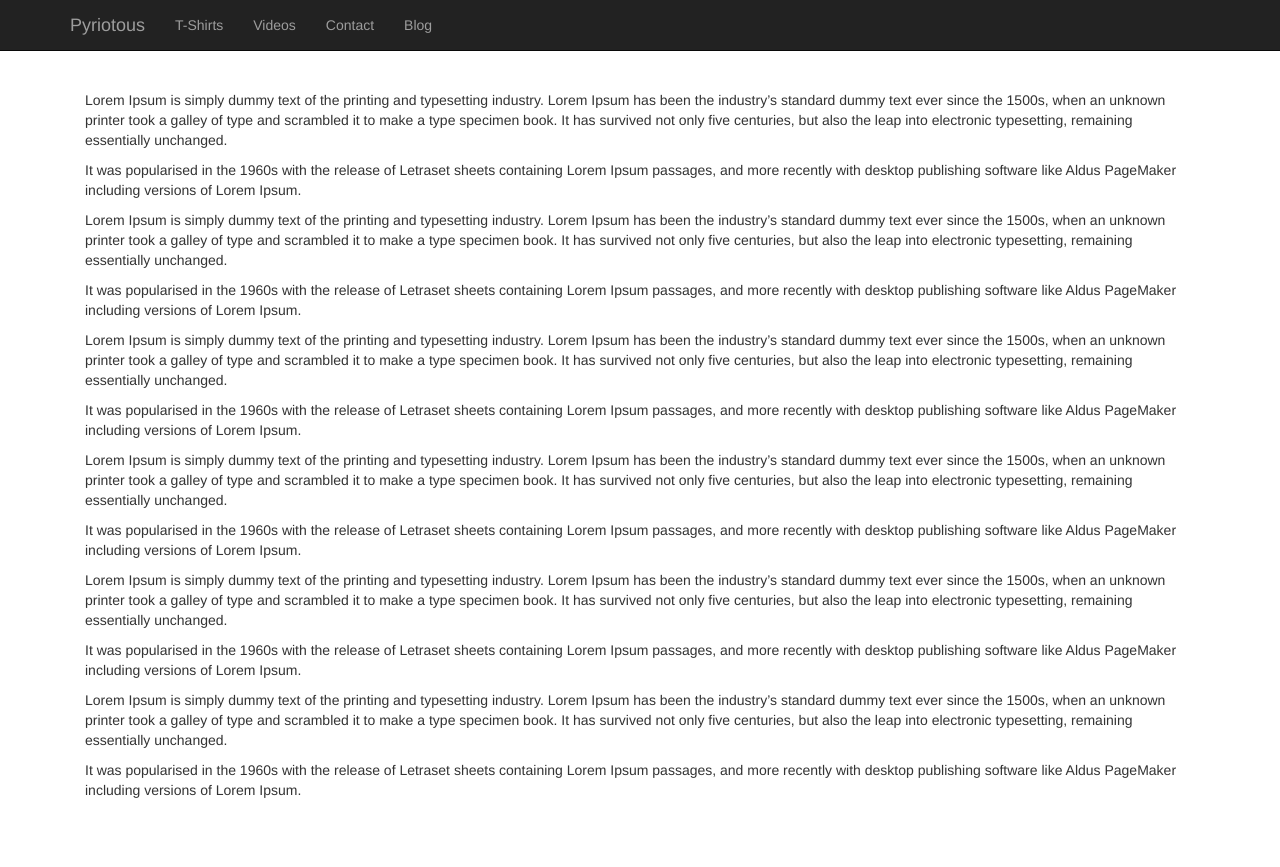
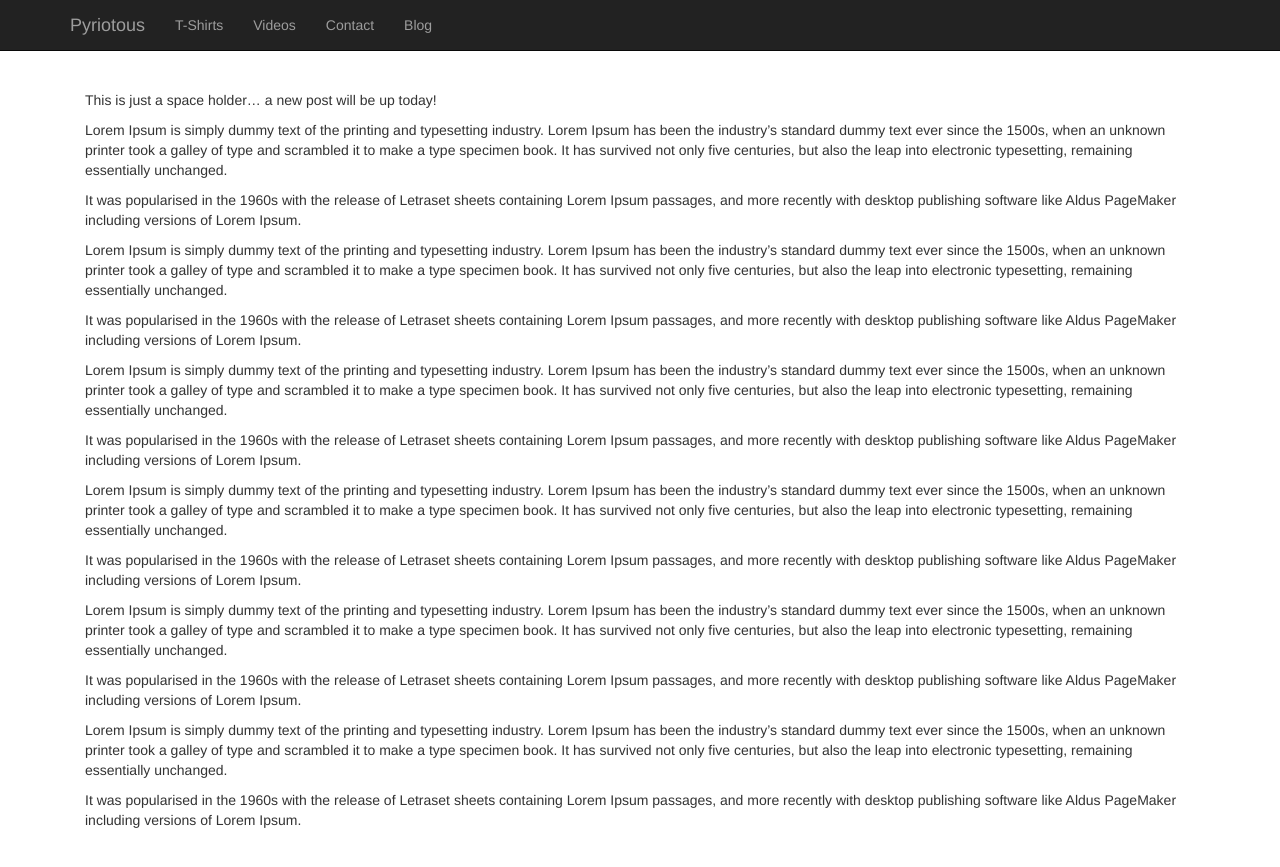
Before and after one commit to pyriotous/pyriotous.github.io, a Jekyll site: the page built from _posts/2016-09-06-lorem-ipsum.md, in a window 1280 px wide. Shown: the top 867 px of the page. Built offline with Jekyll 4.4.1, drawn with Linux system fonts in a browser that asks for light colours; nearby versions of some CDN libraries.

Commit message:
Update 2016-09-06-lorem-ipsum.md

```diff
--- a/_posts/2016-09-06-lorem-ipsum.md
+++ b/_posts/2016-09-06-lorem-ipsum.md
@@ -2,6 +2,8 @@
 layout: default
 title: Test Post Title 01
 ---
+
+This is just a space holder... a new post will be up today!
 
 Lorem Ipsum is simply dummy text of the printing and typesetting industry. Lorem Ipsum has been the industry's standard dummy text ever since the 1500s, when an unknown printer took a galley of type and scrambled it to make a type specimen book. It has survived not only five centuries, but also the leap into electronic typesetting, remaining essentially unchanged.
 
```
